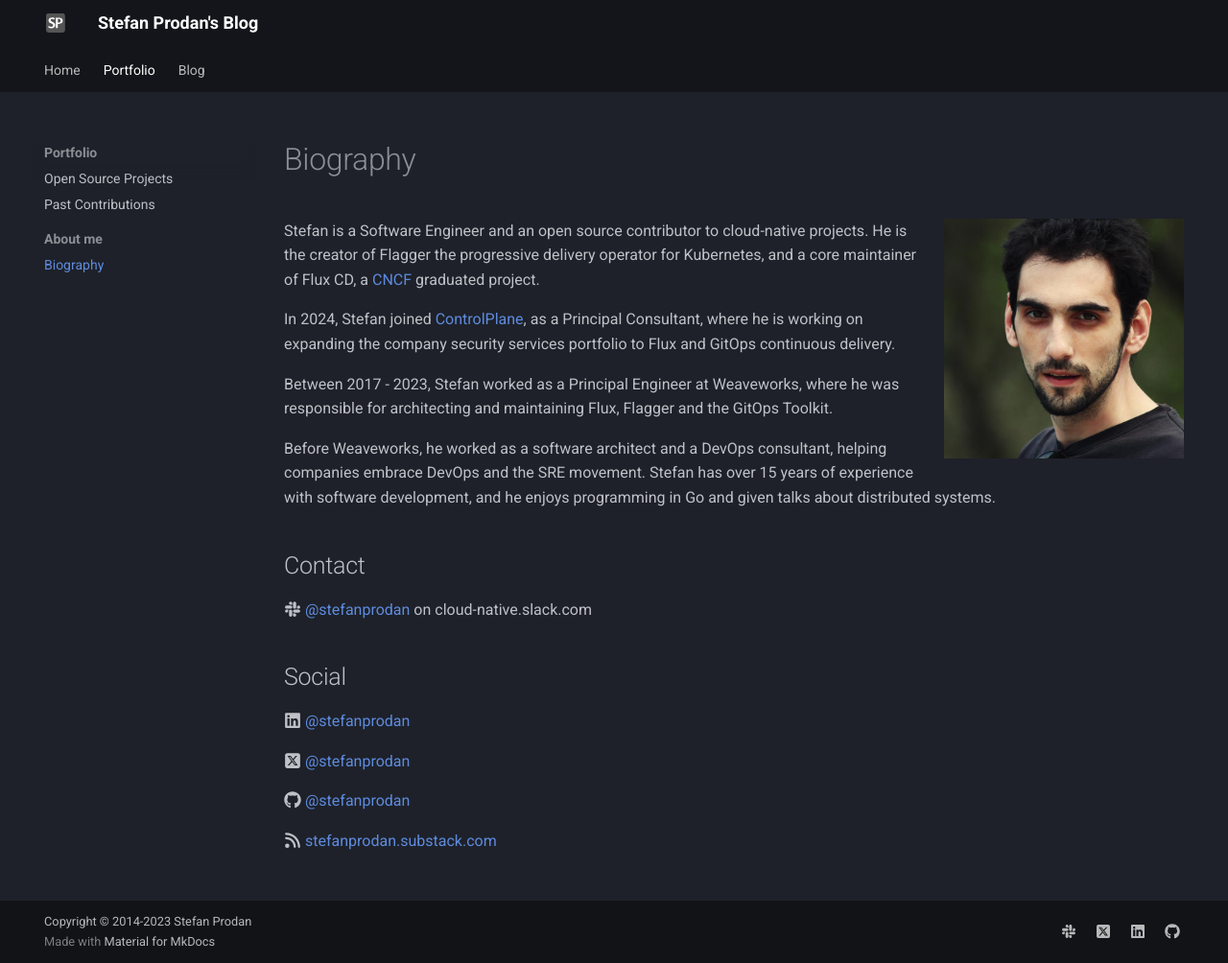
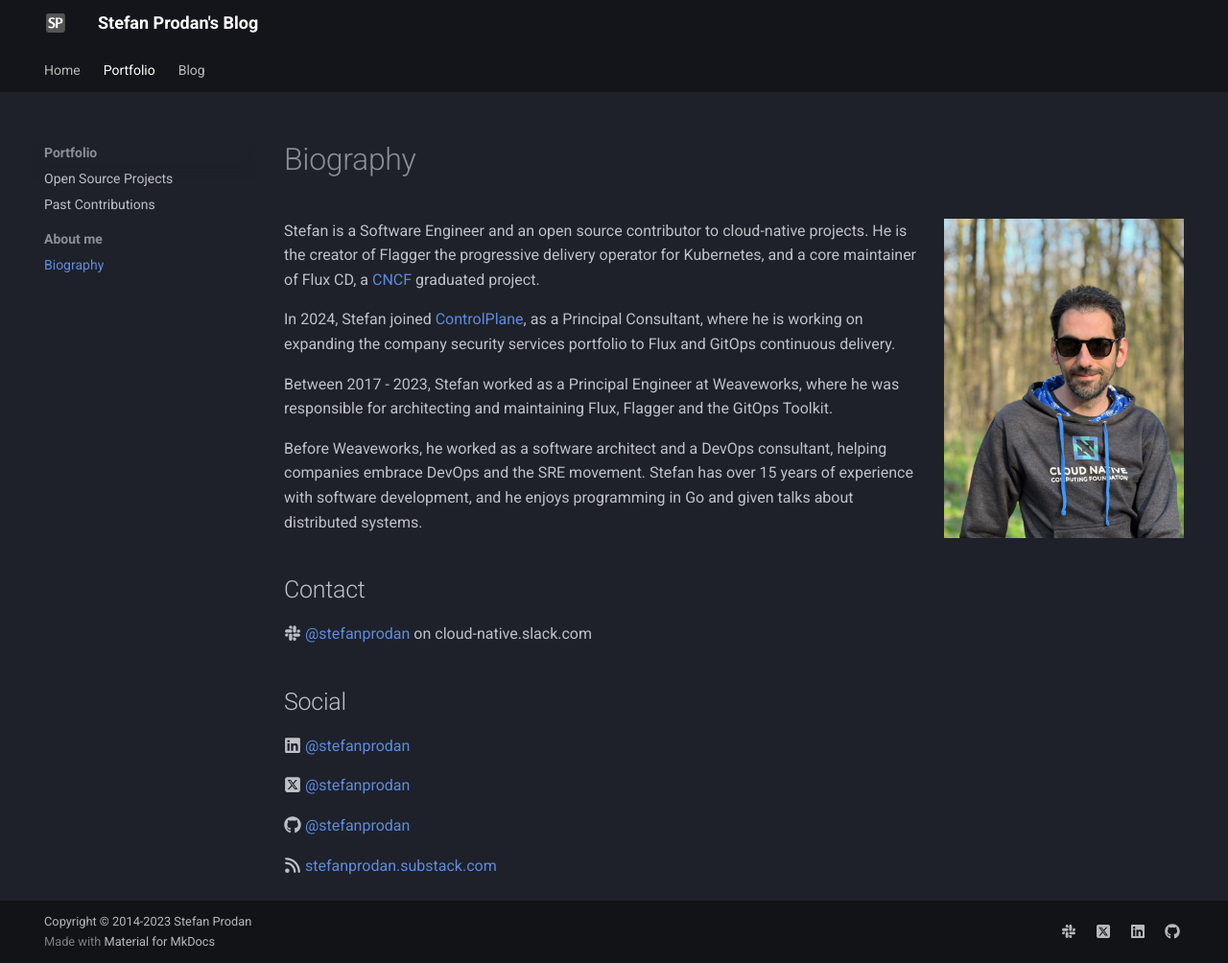
Before and after one commit to stefanprodan/stefanprodan, an MkDocs documentation site: the page built from docs/portfolio/biography.md, in a window 1280 px wide and 1004 px high. Shown: the whole window at 96% size. Built offline with MkDocs 1.6.1 and Material for MkDocs 9.7.7, drawn with Linux system fonts in a browser that asks for light colours.

Commit message:
Update bio pic
Signed-off-by: Stefan Prodan <stefan.prodan@gmail.com>

```diff
--- a/docs/portfolio/biography.md
+++ b/docs/portfolio/biography.md
@@ -5,7 +5,7 @@
 
 # Biography
 
-![stefanprodan](biography/stefan.jpeg){ align=right width="250" }
+![stefanprodan](biography/stefanprodan.jpeg){ align=right width="250" }
 
 Stefan is a Software Engineer and
 an open source contributor to cloud-native projects.
```
Also changed, not shown: docs/portfolio/biography/stefanprodan.jpeg (added).
